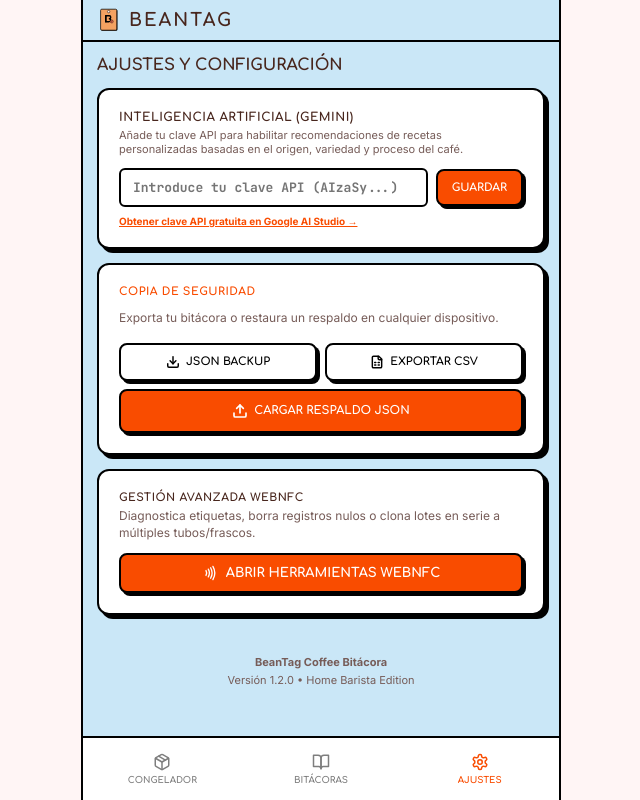
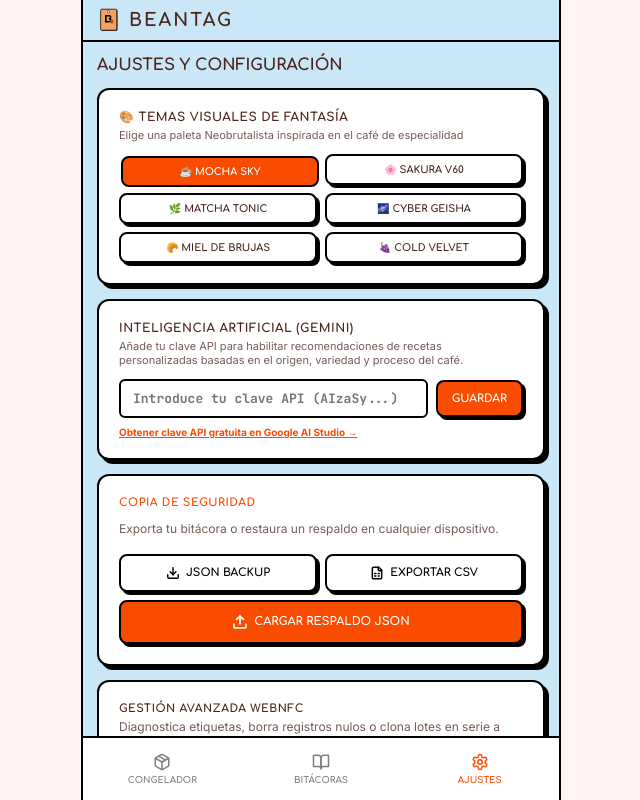
Before and after one commit to zebas-hidalgo/BeanTag, a React (Vite) app in the folder frontend/: page / in a window 1280 px wide. Both pictures are taken after a click on the button "AJUSTES". Shown: the whole page, without its empty margins (319-959 px from the left). Built offline with nearby package versions, Linux system fonts and the light colour scheme; no server answers.

Commit message:
feat: implement 5 fantasy themes system with persistent selection in Settings

```diff
--- a/frontend/src/App.jsx
+++ b/frontend/src/App.jsx
@@ -15,6 +15,16 @@
   const [lastSubtractedBatch, setLastSubtractedBatch] = useState(null);
   const [batchToEdit, setBatchToEdit] = useState(null);
   const [showNfcTools, setShowNfcTools] = useState(false);
+  const [theme, setTheme] = useState(() => localStorage.getItem('beantag-theme') || 'default');
+
+  useEffect(() => {
+    if (theme === 'default') {
+      document.documentElement.removeAttribute('data-theme');
+    } else {
+      document.documentElement.setAttribute('data-theme', theme);
+    }
+    localStorage.setItem('beantag-theme', theme);
+  }, [theme]);
 
   // R1: Generalized Toast system (replaces all alert() calls)
   const [toast, setToast] = useState({ message: '', type: 'info', visible: false, showUndo: false });
@@ -285,7 +295,7 @@
         )}
 
         {currentView === 'settings' && (
-          <Settings showToast={showToast} />
+          <Settings theme={theme} setTheme={setTheme} showToast={showToast} />
         )}
       </main>
 
--- a/frontend/src/components/Settings.jsx
+++ b/frontend/src/components/Settings.jsx
@@ -2,7 +2,7 @@
 import { Moon, Sun, Download, Upload, Nfc, FileSpreadsheet } from 'lucide-react';
 import NfcToolsModal from './NfcToolsModal';
 
-export default function Settings({ showToast }) {
+export default function Settings({ theme, setTheme, showToast }) {
   const [showNfcModal, setShowNfcModal] = useState(false);
   const [pendingImportData, setPendingImportData] = useState(null);
   const [importMode, setImportMode] = useState('merge');
@@ -98,6 +98,51 @@
       <h2 style={{ fontFamily: 'var(--font-heading)', textTransform: 'uppercase', margin: '0 0 14px 0', fontSize: '16px' }}>
         Ajustes y Configuración
       </h2>
+
+      {/* Temas Visuales de Fantasía */}
+      <div className="candy-card static" style={{ padding: '20px', cursor: 'default', marginBottom: '14px' }}>
+        <div>
+          <h4 style={{ fontFamily: 'var(--font-heading)', fontSize: '12px', textTransform: 'uppercase', margin: '0 0 4px 0', color: 'var(--color-text)', letterSpacing: '0.5px' }}>
+            🎨 Temas Visuales de Fantasía
+          </h4>
+          <p style={{ fontSize: '11px', color: 'var(--color-text-muted)', margin: '0 0 12px 0' }}>
+            Elige una paleta Neobrutalista inspirada en el café de especialidad
+          </p>
+        </div>
+        <div style={{ display: 'grid', gridTemplateColumns: 'repeat(auto-fit, minmax(130px, 1fr))', gap: '8px' }}>
+          {[
+            { id: 'default', name: '☕ Mocha Sky' },
+            { id: 'sakura', name: '🌸 Sakura V60' },
+            { id: 'matcha', name: '🌿 Matcha Tonic' },
+            { id: 'cyberpunk', name: '🌌 Cyber Geisha' },
+            { id: 'miel', name: '🥐 Miel de Brujas' },
+            { id: 'velvet', name: '🍇 Cold Velvet' }
+          ].map((t) => {
+            const isActive = theme === t.id;
+            return (
+              <button
+                key={t.id}
+                type="button"
+                onClick={() => { setTheme(t.id); if (showToast) showToast(`Tema ${t.name} aplicado.`, { type: 'success', duration: 2000 }); }}
+                className="btn-candy"
+                style={{
+                  margin: 0,
+                  fontSize: '10px',
+                  padding: '8px 6px',
+                  border: '2px solid var(--border-color)',
+                  backgroundColor: isActive ? 'var(--color-crimson)' : 'var(--bg-card)',
+                  color: isActive ? '#FFFFFF' : 'var(--color-text)',
+                  boxShadow: isActive ? 'none' : '3px 3px 0px var(--border-color)',
+                  transform: isActive ? 'translate(2px, 2px)' : 'none',
+                  fontWeight: 'bold'
+                }}
+              >
+                {t.name}
+              </button>
+            );
+          })}
+        </div>
+      </div>
 
       {/* Inteligencia Artificial (Gemini) */}
       <div className="candy-card static" style={{ padding: '20px', cursor: 'default', marginBottom: '14px' }}>
--- a/frontend/src/index.css
+++ b/frontend/src/index.css
@@ -22,59 +22,54 @@
 
 
 
-[data-theme='tema1'] {
-  --bg-canvas: #F5F0E6;
+[data-theme="sakura"] {
+  --bg-canvas: #FCE4EC;
   --bg-card: #FFFFFF;
-  --border-color: #3E2723;
-  --color-text: #3E2723;
-  --color-text-muted: #765C58;
-  --color-crimson: #3E2723;
-  --bg-header: #F4C9D6;
-  --color-header-text: #3E2723;
+  --color-crimson: #EC4899;
+  --color-text: #4A154B;
+  --color-text-muted: #8338EC;
+  --bg-header: #FCE4EC;
+  --color-header-text: #4A154B;
 }
 
-[data-theme='tema2'] {
-  --bg-canvas: #F0FDF4;
+[data-theme="matcha"] {
+  --bg-canvas: #E8F5E9;
   --bg-card: #FFFFFF;
-  --border-color: #2E3A2F;
-  --color-text: #2E3A2F;
-  --color-text-muted: #526A54;
-  --color-crimson: #A3E635;
-  --bg-header: #A3E635;
-  --color-header-text: #2E3A2F;
+  --color-crimson: #2E7D32;
+  --color-text: #1B4332;
+  --color-text-muted: #40916C;
+  --bg-header: #E8F5E9;
+  --color-header-text: #1B4332;
 }
 
-[data-theme='tema3'] {
-  --bg-canvas: #FCE7F3;
+[data-theme="cyberpunk"] {
+  --bg-canvas: #E0F7FA;
   --bg-card: #FFFFFF;
-  --border-color: #0F172A;
-  --color-text: #0F172A;
-  --color-text-muted: #475569;
-  --color-crimson: #EC4899;
-  --bg-header: #EC4899;
-  --color-header-text: #FFFFFF;
+  --color-crimson: #9C27B0;
+  --color-text: #102A43;
+  --color-text-muted: #334E68;
+  --bg-header: #E0F7FA;
+  --color-header-text: #102A43;
 }
 
-[data-theme='tema4'] {
-  --bg-canvas: #FFFDF9;
+[data-theme="miel"] {
+  --bg-canvas: #FFF8E1;
   --bg-card: #FFFFFF;
-  --border-color: #4A3525;
-  --color-text: #4A3525;
-  --color-text-muted: #7A6251;
-  --color-crimson: #F1C40F;
-  --bg-header: #F1C40F;
-  --color-header-text: #4A3525;
+  --color-crimson: #F59E0B;
+  --color-text: #4A2C11;
+  --color-text-muted: #784212;
+  --bg-header: #FFF8E1;
+  --color-header-text: #4A2C11;
 }
 
-[data-theme='tema5'] {
-  --bg-canvas: #F3E8FF;
+[data-theme="velvet"] {
+  --bg-canvas: #F3E5F5;
   --bg-card: #FFFFFF;
-  --border-color: #3B2E58;
-  --color-text: #3B2E58;
-  --color-text-muted: #6B5E8C;
-  --color-crimson: #8B5CF6;
-  --bg-header: #8B5CF6;
-  --color-header-text: #FFFFFF;
+  --color-crimson: #8E24AA;
+  --color-text: #3B1046;
+  --color-text-muted: #6A1B9A;
+  --bg-header: #F3E5F5;
+  --color-header-text: #3B1046;
 }
 
 @keyframes slideUpFade {
```
